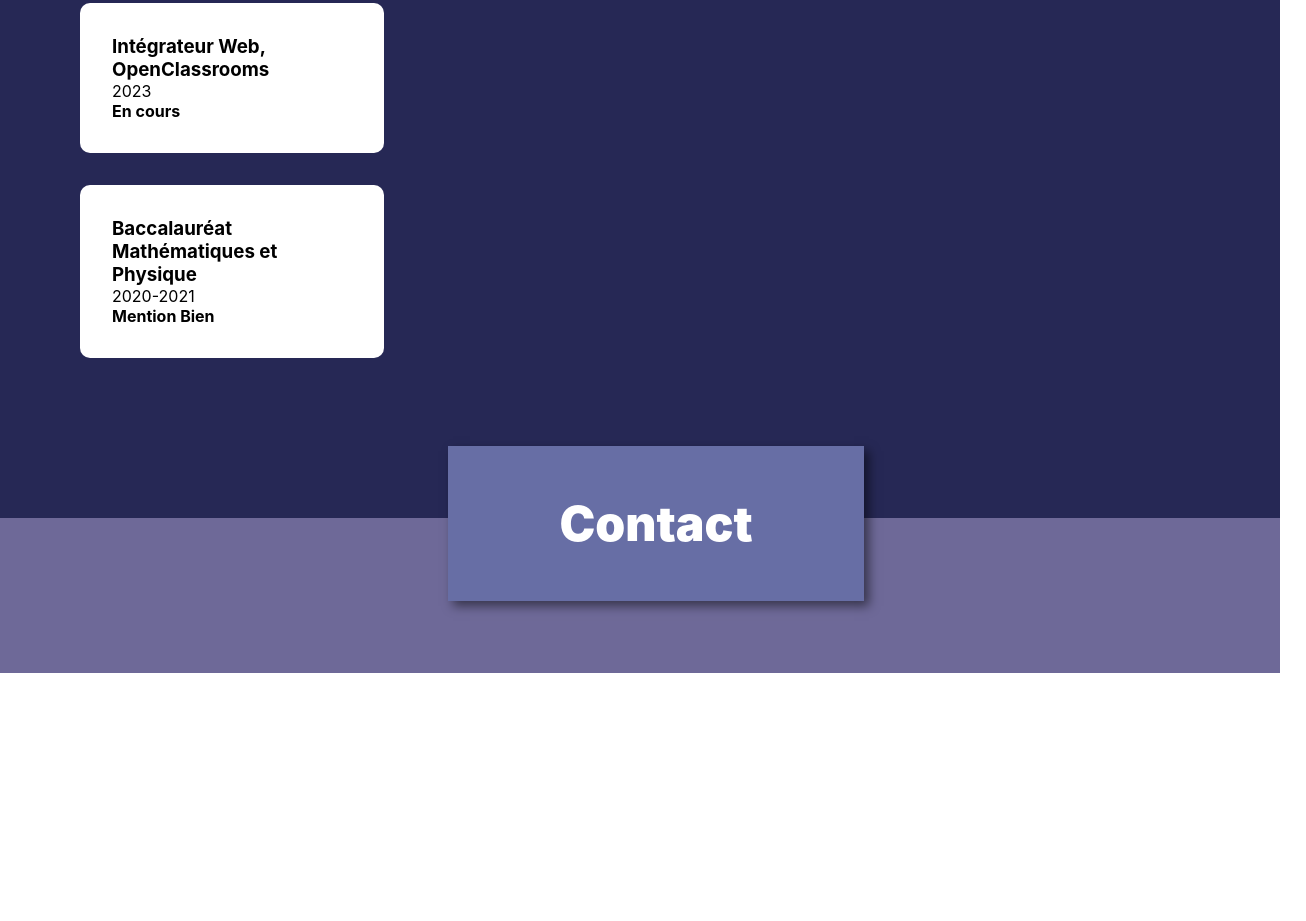
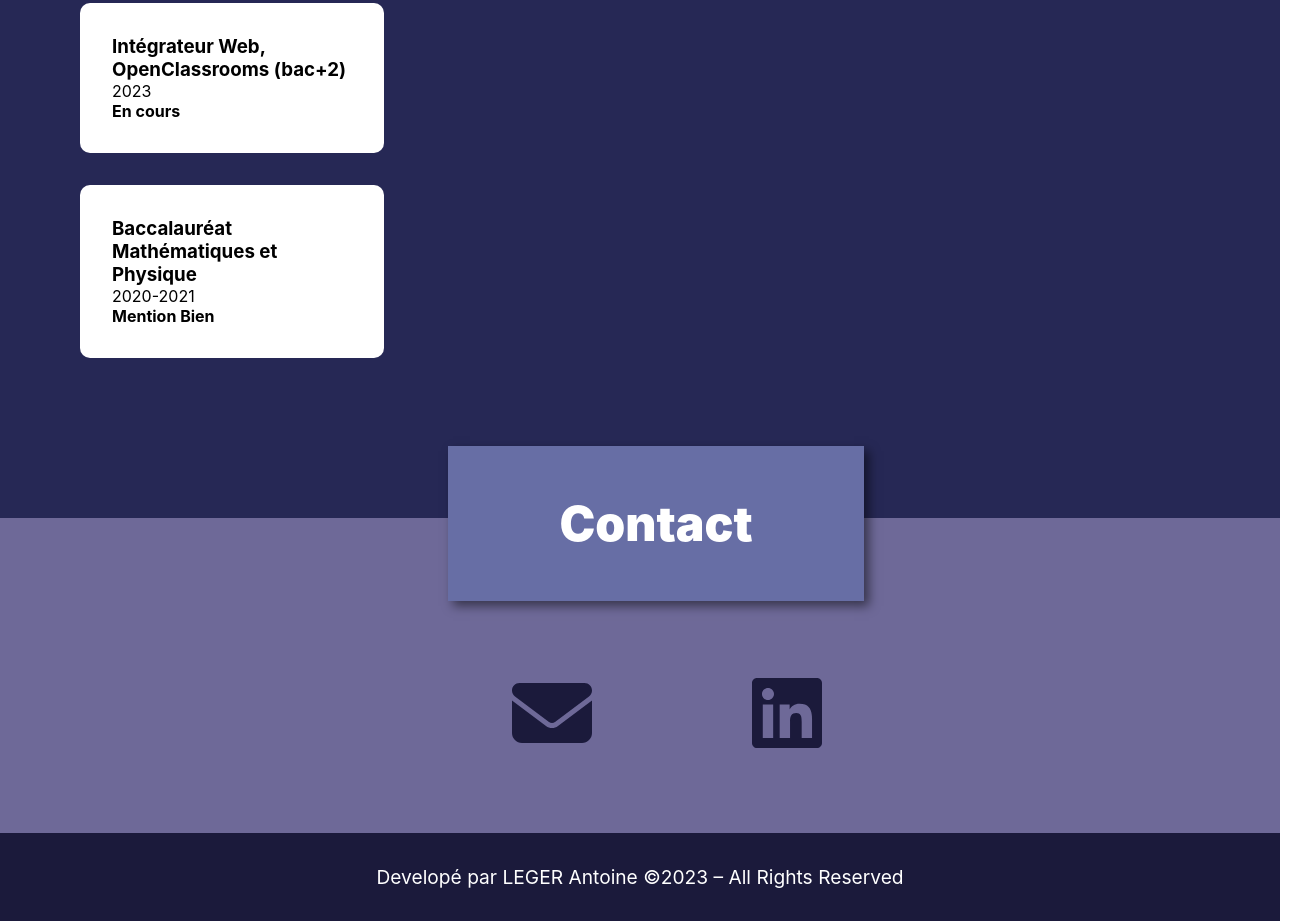
Before and after one commit to wufo121/portfolio, a React app: page / in a window 1280 px wide. Shown: the part 3859-4780 px from the top of the page, 1306 px wide, since content can reach past the window. Before the commit the page ends 4532 px from the top, so only its background shows below. Built offline with nearby package versions, Linux system fonts and the light colour scheme.

Commit message:
portfolio desktop finit sans animation

```diff
--- /dev/null
+++ b/src/Components/Footer/Footer.scss
@@ -0,0 +1,13 @@
+
+
+footer{
+    background-color: #1B1A3B;
+    color: white;
+    display: flex;
+    justify-content: center;
+    padding: 2em;
+
+    p{
+        font-size: 1.2em;
+    }
+}
--- /dev/null
+++ b/src/Components/Footer/index.jsx
@@ -0,0 +1,13 @@
+
+
+import './Footer.scss'
+
+function Footer() {
+    return(
+        <footer>
+            <p>Developé par LEGER Antoine ©2023 – All Rights Reserved</p>
+        </footer>
+    )
+}
+
+export default Footer
--- a/src/Pages/Home/Home.scss
+++ b/src/Pages/Home/Home.scss
@@ -258,6 +258,15 @@ $darkPink:#6E6998;
           flex-direction: column;
           width: 20%;
 
+          .Column{
+            position: relative;
+            right: 5em;
+            top: 3em;
+            background-color: #676EA5;
+            border-radius: 20%;
+            box-shadow: rgba(0, 0, 0, 0.1) 0px 4px 12px;
+          }
+
 
           img{
             width: 30%;
@@ -314,4 +323,22 @@ $darkPink:#6E6998;
       color:white;
       font-weight: 900;
   }
+
+  .IconContact{
+    width: 20%;
+    display: flex;
+    position: relative;
+    left: 40%;
+    flex-direction: row;
+    padding-bottom: 5em;
+    color:$darkBlue;
+
+    .envelope-icon{
+      font-size: 5em;
+      margin-right: 2em;
+    }
+    .Linkedin-icon{
+      font-size: 5em;
+    }
+  }
 }
--- a/src/Pages/Home/index.jsx
+++ b/src/Pages/Home/index.jsx
@@ -1,14 +1,17 @@
+/*style*/
 import './Home.scss'
+/*modules*/
+import { faDesktop, faEnvelope } from '@fortawesome/free-solid-svg-icons';
+import { faLinkedin } from '@fortawesome/free-brands-svg-icons';
+import { FontAwesomeIcon } from '@fortawesome/react-fontawesome';
 import React, { useState } from 'react';
-import Espace from "../../Assets/starry-sky.webp"
+/*composants*/
 import CardActivity from '../../Components/CardActivity'
 import CardRealisation from '../../Components/CardRealisation';
 import ModalRealisation from '../../Components/ModalRealisation';
-import { faDesktop } from '@fortawesome/free-solid-svg-icons';
-import ArgentBankLogo from '../../Assets/ArgentBankLogo.png';
-import ArgentBankBanière from '../../Assets/ArgentBank.webp'
 import CompétenceComposents from '../../Components/CompétenceComposents';
 import CardFormation from '../../Components/CardFormation';
+/*Image*/
 import HtmlLogo from '../../Assets/HTML_Logo.webp'
 import CssLogo from '../../Assets/Css_Logo.webp'
 import javascriptLogo from '../../Assets/JavaScript-logo.webp'
@@ -16,6 +19,10 @@ import swaggerLogo from '../../Assets/Swagger_logo.webp'
 import ReactLogo from '../../Assets/React_logo.webp'
 import GitHubLogo from '../../Assets/githubLogo.svg'
 import GitLogo from '../../Assets/git logo.jpg'
+import SassLogo from '../../Assets/Sass_Logo.webp'
+import Espace from "../../Assets/starry-sky.webp"
+import ArgentBankLogo from '../../Assets/ArgentBankLogo.png';
+import ArgentBankBanière from '../../Assets/ArgentBank.webp'
 
 
 function Home () {
@@ -32,6 +39,14 @@ function Home () {
       setSelectedRealisation(null);
       setIsModalOpen(false);
     };
+
+    const handleIconClickContact = () => {
+        window.location.href = 'mailto:wufo121@gmail.com';
+     };
+
+     const linkToLinkedin = () => {
+        window.open('https://fr.linkedin.com/', '_blank');
+     };
 
 
     return(
@@ -196,9 +211,10 @@ function Home () {
                     </div>
                     <div className='rightSection'>
                         <h3>Les outils que j'utilises :</h3>
-                        <div className='row'>
+                        <div className='Column'>
                             <img src={GitHubLogo} alt="GitHub logo"></img>
                             <img src ={GitLogo} alt="Git logo"></img>
+                            <img src={SassLogo} alt="Sass logo"></img>
                         </div>
                     </div>
                 </div>
@@ -207,7 +223,7 @@ function Home () {
                 <h2>Formations</h2>
                 <div className='SectionCardFormation'>
                     <CardFormation
-                    TitreDeLaFormation="Intégrateur Web, OpenClassrooms"
+                    TitreDeLaFormation="Intégrateur Web, OpenClassrooms (bac+2)"
                     AnnéeDeFormation="2023"
                     NoteFormation="En cours"
                     />
@@ -220,6 +236,18 @@ function Home () {
             </section>
             <section id="Contact">
                 <h2>Contact</h2>
+                <div className='IconContact'>
+                <FontAwesomeIcon
+                    icon={faEnvelope}
+                    className="envelope-icon"
+                    onClick={handleIconClickContact}
+                />
+                <FontAwesomeIcon
+                 icon={faLinkedin}
+                 className='Linkedin-icon'
+                 onClick={linkToLinkedin}
+                 />
+                 </div>
             </section>
         </div>
     )
--- a/src/index.js
+++ b/src/index.js
@@ -4,6 +4,7 @@ import { BrowserRouter as Router, Route, Routes } from 'react-router-dom';
 import './index.css';
 import Home from './Pages/Home';
 import Header from './Components/Header';
+import Footer from './Components/Footer';
 
 
 ReactDOM.render(
@@ -12,8 +13,8 @@ ReactDOM.render(
         <Header />
         <Routes>
           <Route path="/" element = {<Home />} />
-
         </Routes>
+        <Footer />
       </Router>
     </React.StrictMode>,
   document.getElementById('root')
```
Also changed, not shown: src/Assets/Sass_Logo.webp (added).
